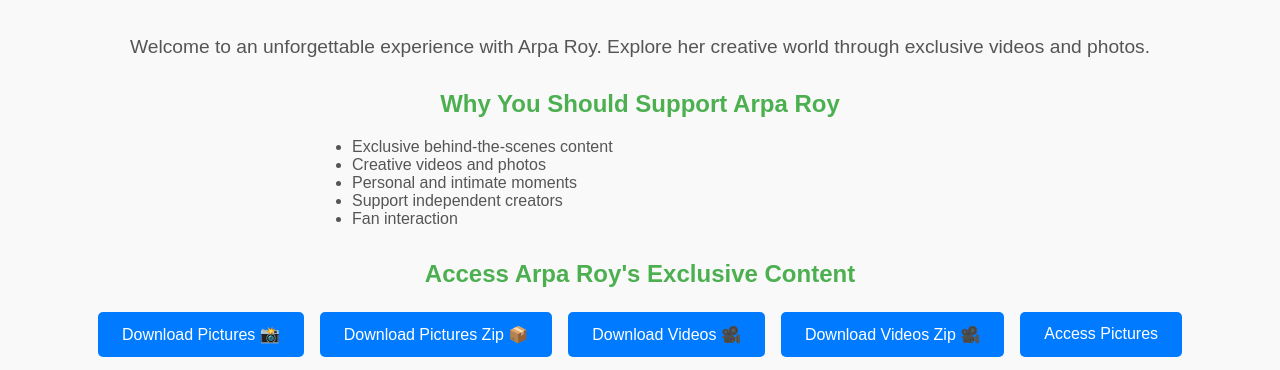
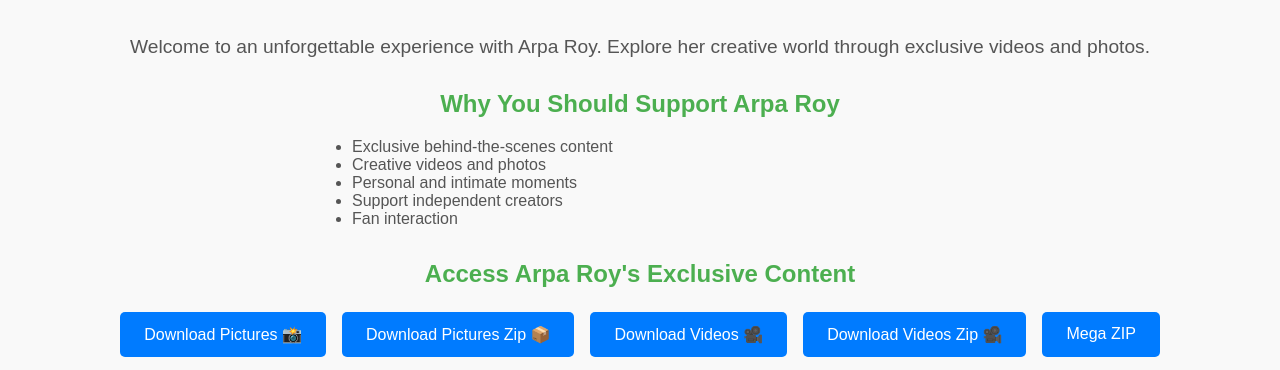
Before and after one commit to arparoy/arparoycollection, a plain HTML site: page index.html in a window 1280 px wide. Shown: the part 420-790 px from the top of the page. Drawn offline with Linux system fonts and the light colour scheme.

Commit message:
Update index.html

```diff
--- a/index.html
+++ b/index.html
@@ -146,6 +146,7 @@
         <a href="https://drive.google.com/file/d/106eNhC6GFIFgkAlP8jUIOmsDE1HpZJK3/view?usp=drive_link" target="_blank" class="btn">Download Pictures Zip 📦</a>
         <a href="https://drive.google.com/drive/folders/1-UfHRkgA0m27qQoTtk25UE-t4IGoVtIR?usp=drive_link" target="_blank" class="btn">Download Videos 🎥</a>
         <a href="https://drive.google.com/file/d/1-hG_Sb8-WrSVfUG2jEru_nFU1Pz2HzmD/view?usp=drive_link" target="_blank" class="btn">Download Videos Zip 🎥</a>
+        <a href="https://mega.nz/folder/gtZzBQpA#Y5s5iT6G3CVBQlcjRiZ5vg" target="_blank" class="btn">Mega ZIP</a>
         <a href="https://photos.app.goo.gl/r5hDme61ddCL1euy6" target="_blank" class="btn">Access Pictures</a>
         <a href="https://photos.app.goo.gl/nhEzjDVPovPwTayt5" target="_blank" class="btn">Access Videos</a>
       </div>
```
